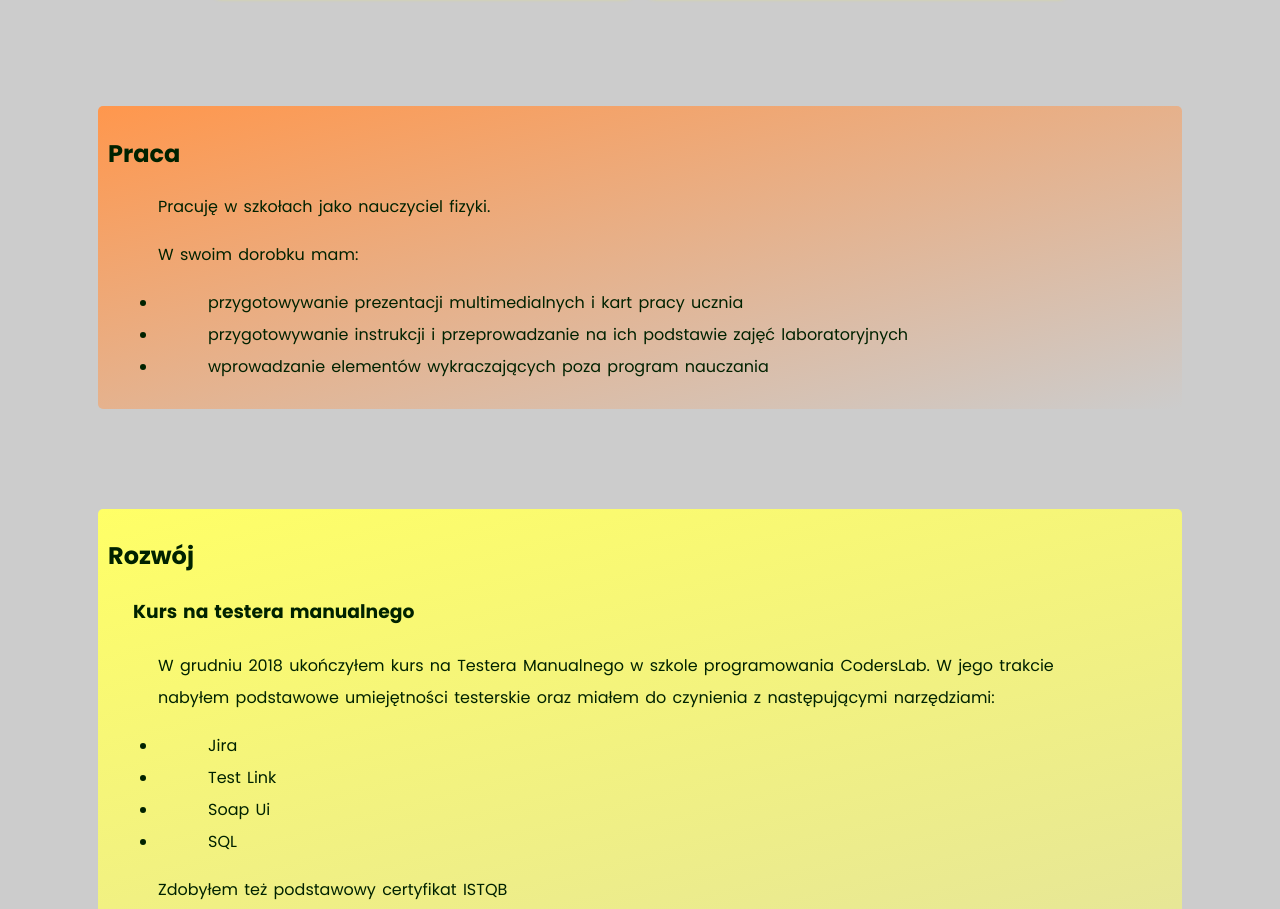
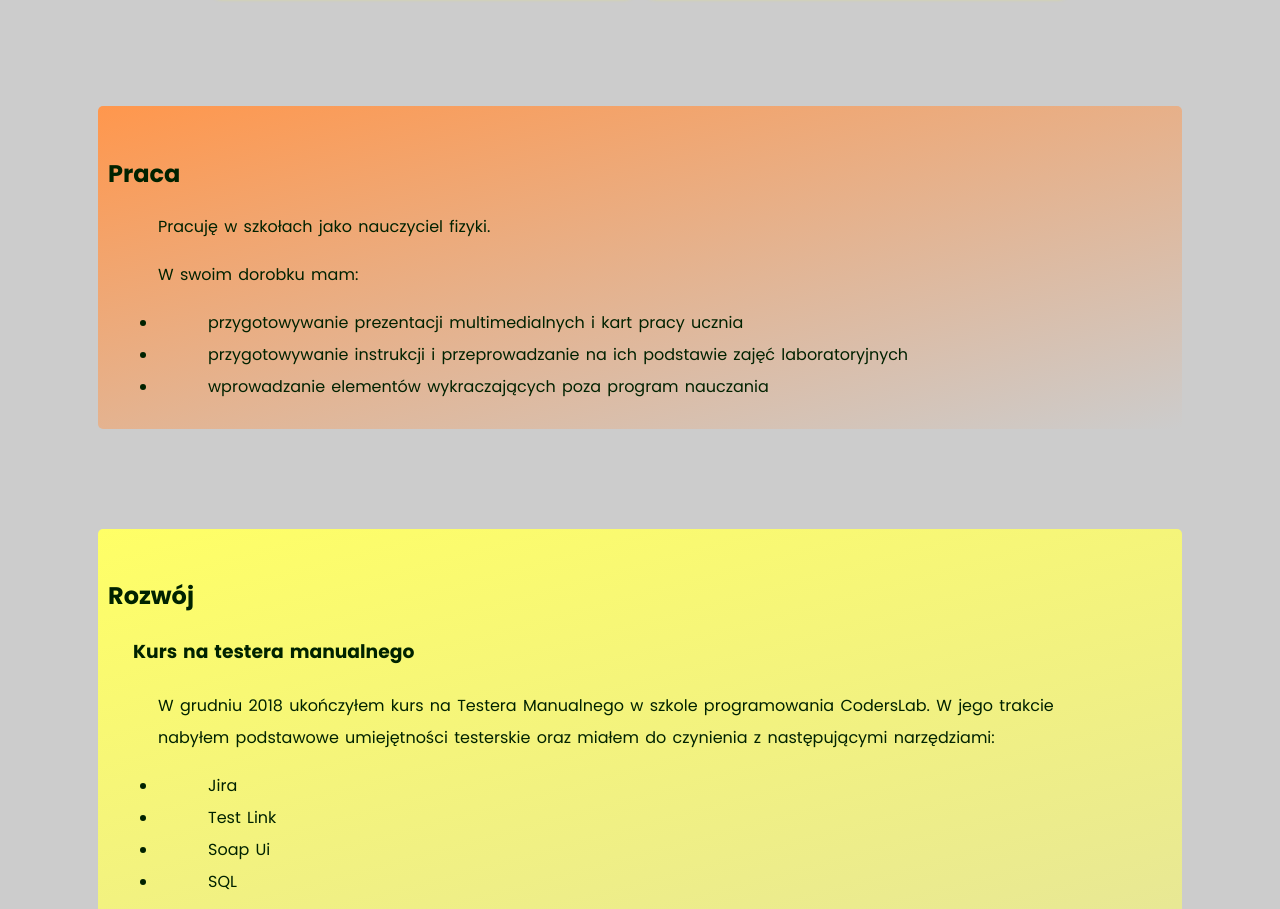
Before and after one commit to mkolodziej19/Portfolio, a plain HTML site: page index.html in a window 1280 px wide. Shown: the part 840-1749 px from the top of the page. Drawn offline with Linux system fonts and the light colour scheme.

Commit message:
Update style.css
Zaktualizowałem linijkę 68:
	padding-top:20px;

```diff
--- a/style.css
+++ b/style.css
@@ -65,7 +65,7 @@ h1{
 }
 
 h2{
-/*	padding-top:100px;*/
+	padding-top:20px;
 }
 
 h3{
```
